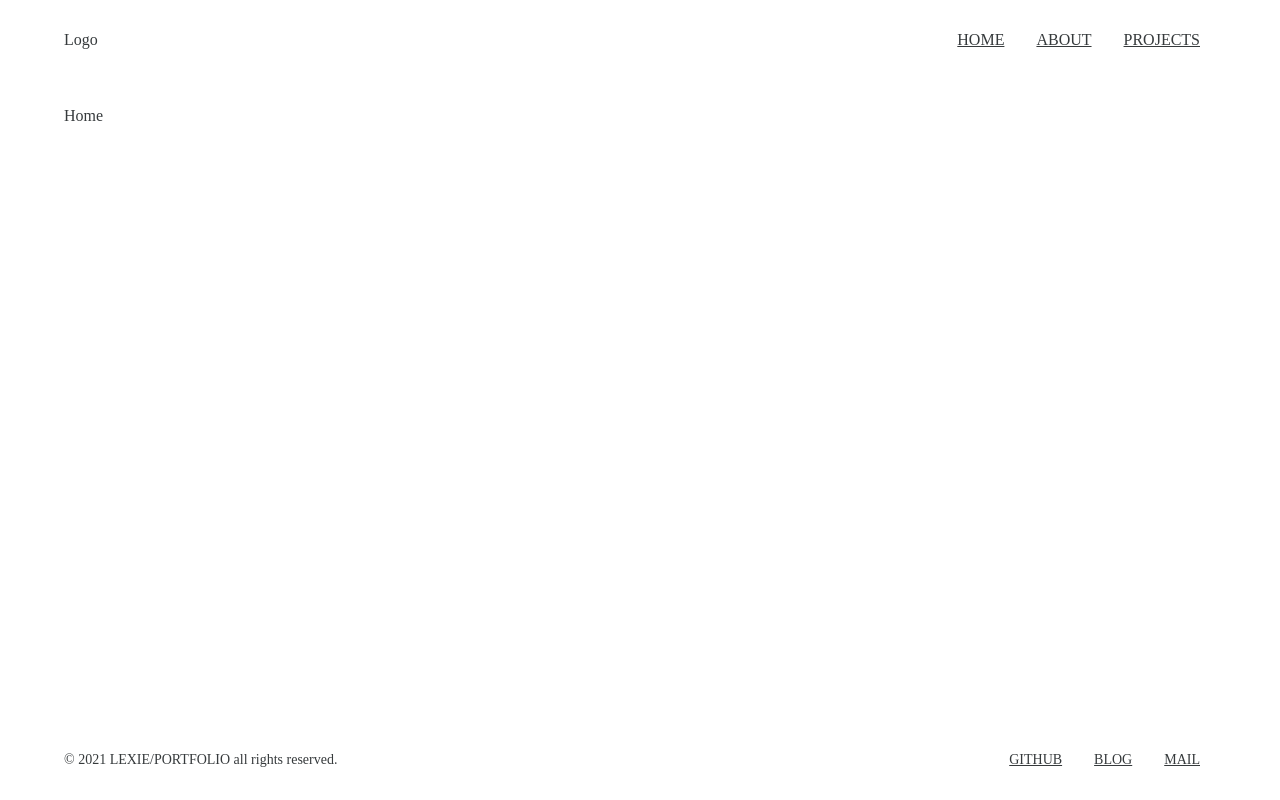
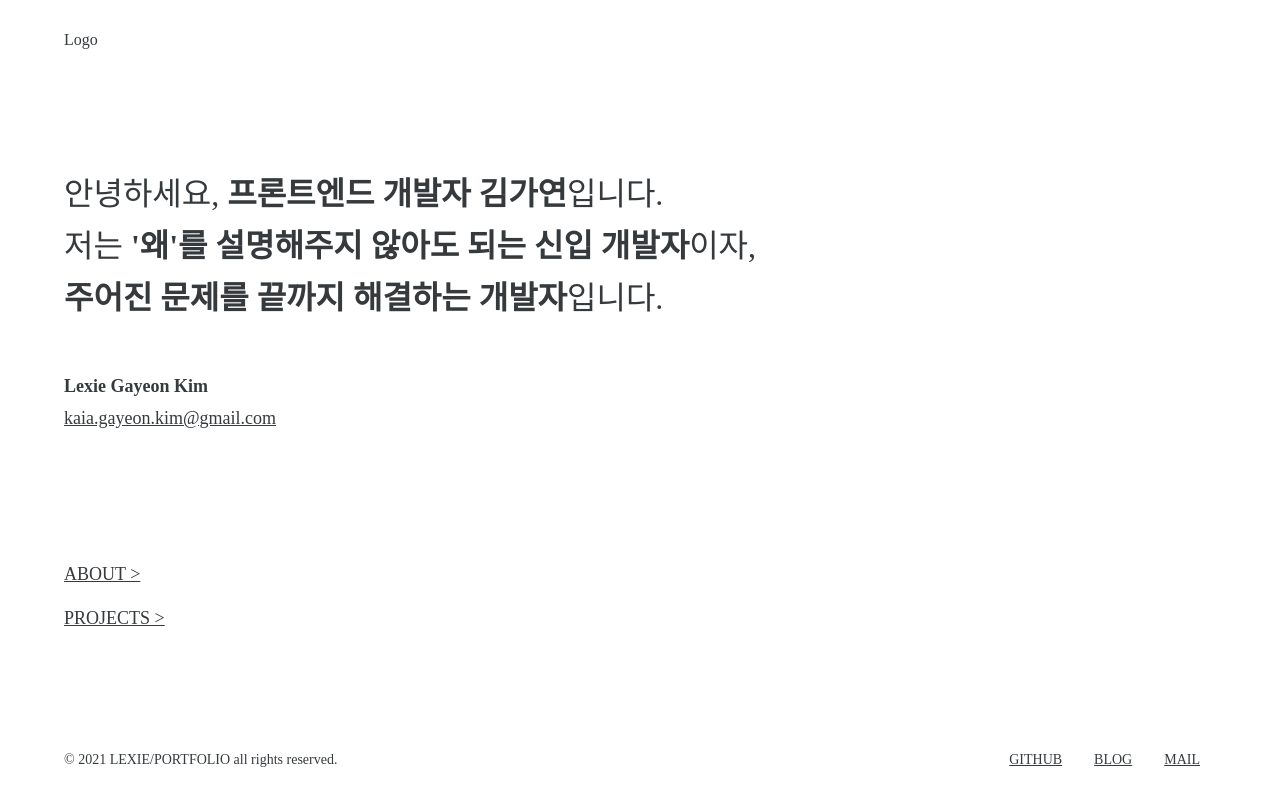
Before and after one commit to lexie-kaia/lexie-portfolio, a React (Create React App) app: page / in a window 1280 px wide. Built offline with nearby package versions, Linux system fonts and the light colour scheme; a web font is replaced by a local one.

Commit message:
✨ create Home draft

```diff
--- a/src/components/layout/Header.tsx
+++ b/src/components/layout/Header.tsx
@@ -7,11 +7,11 @@ export default function Header() {
       <S.HeaderPageMargin>
         <S.HeaderContent>
           <div>Logo</div>
-          <S.Menu>
+          {/* <S.Menu>
             <S.MenuLink to="/">Home</S.MenuLink>
             <S.MenuLink to="/about">About</S.MenuLink>
             <S.MenuLink to="/projects">Projects</S.MenuLink>
-          </S.Menu>
+          </S.Menu> */}
         </S.HeaderContent>
       </S.HeaderPageMargin>
     </S.HeaderContainer>
--- a/src/components/page/Home.tsx
+++ b/src/components/page/Home.tsx
@@ -1,5 +1,37 @@
 import React from 'react';
+import * as S from './HomeStyles';
 
 export default function Home() {
-  return <div>Home</div>;
+  return (
+    <S.Home>
+      <S.TopRow>
+        <S.Hero>
+          <S.HeroText>
+            안녕하세요, <b>프론트엔드 개발자 김가연</b>입니다.
+            <br />
+            저는 <b>'왜'를 설명해주지 않아도 되는 신입 개발자</b>이자,
+            <br />
+            <b>주어진 문제를 끝까지 해결하는 개발자</b>입니다.
+          </S.HeroText>
+        </S.Hero>
+        <S.Contact>
+          <S.ContactName>Lexie Gayeon Kim</S.ContactName>
+          <S.ContactEmail href="#">kaia.gayeon.kim@gmail.com</S.ContactEmail>
+        </S.Contact>
+      </S.TopRow>
+
+      <S.BottomRow>
+        <S.Menu>
+          <S.MenuList>
+            <S.MenuItem>
+              <S.MenuLink to="/about">about &gt;</S.MenuLink>
+            </S.MenuItem>
+            <S.MenuItem>
+              <S.MenuLink to="/projects">projects &gt;</S.MenuLink>
+            </S.MenuItem>
+          </S.MenuList>
+        </S.Menu>
+      </S.BottomRow>
+    </S.Home>
+  );
 }
--- /dev/null
+++ b/src/components/page/HomeStyles.ts
@@ -0,0 +1,56 @@
+import styled from '@emotion/styled';
+import { Link } from 'react-router-dom';
+
+export const Home = styled.div`
+  display: flex;
+  flex-direction: column;
+  justify-content: space-between;
+  min-height: calc(100vh - 13rem);
+  height: 100%;
+  padding: 4rem 0;
+`;
+
+export const Hero = styled.div``;
+
+export const HeroText = styled.h1`
+  font-weight: 400;
+  font-size: 32px;
+  line-height: 52px;
+`;
+
+export const TopRow = styled.div``;
+
+export const BottomRow = styled.div``;
+
+export const Contact = styled.div`
+  margin-top: 3rem;
+  display: flex;
+  flex-direction: column;
+  font-size: 18px;
+  line-height: 28px;
+`;
+
+export const ContactName = styled.strong`
+  font-weight: 700;
+  margin-bottom: 0.25rem;
+`;
+
+export const ContactEmail = styled.a``;
+
+export const Menu = styled.nav`
+  margin-top: 4rem;
+`;
+
+export const MenuList = styled.ul``;
+
+export const MenuItem = styled.li`
+  &:not(:last-child) {
+    margin-bottom: 1rem;
+  }
+`;
+
+export const MenuLink = styled(Link)`
+  font-size: 18px;
+  line-height: 28px;
+  text-transform: uppercase;
+`;
```
